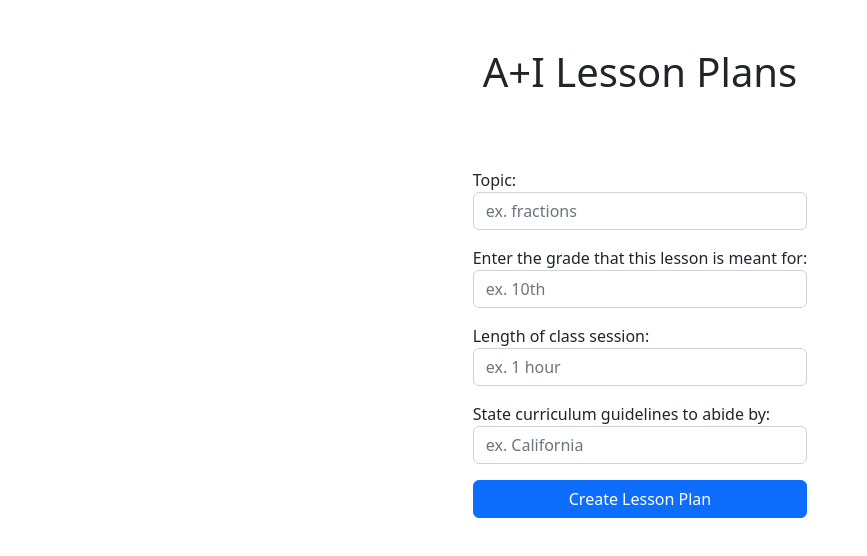
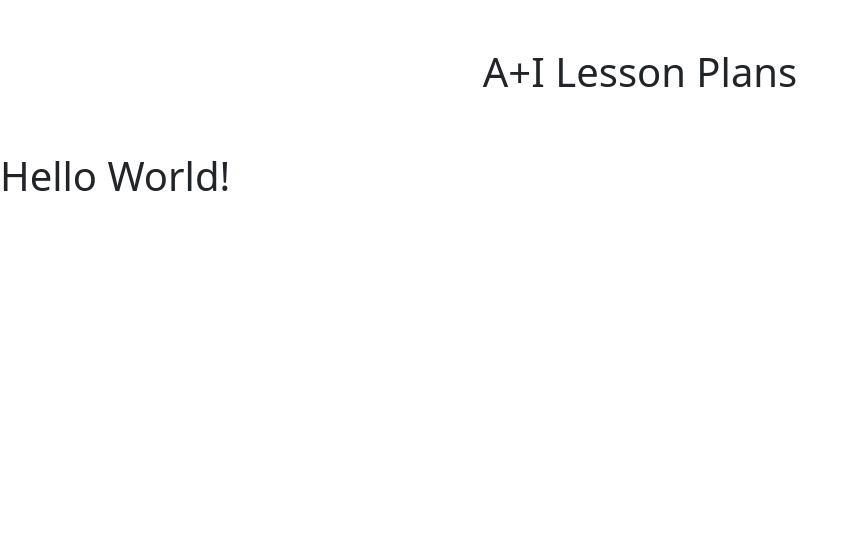
Before and after one commit to aronroyca/aiLessonPlans, a React (Create React App) app in the folder client/: page / in a window 1280 px wide. Shown: the top 556 px of the page, without its empty margins (0-867 px from the left). Built offline with nearby package versions, Linux system fonts and the light colour scheme.

Commit message:
added react Router and a homepage

```diff
--- a/client/package.json
+++ b/client/package.json
@@ -10,6 +10,7 @@
     "react": "^18.2.0",
     "react-bootstrap": "^2.7.2",
     "react-dom": "^18.2.0",
+    "react-router-dom": "^6.10.0",
     "react-scripts": "5.0.1",
     "web-vitals": "^2.1.4"
   },
--- a/client/src/App.jsx
+++ b/client/src/App.jsx
@@ -1,14 +1,20 @@
+import { BrowserRouter as Router, Routes, Route } from 'react-router-dom'
 import Header from './components/Header'
 import Searchform from './components/Searchform'
+import LandingPage from './components/LandingPage'
 import '../node_modules/bootstrap/dist/css/bootstrap.css'
 import './styles/lp.css'
 
 function App() {
   return (
-    <>
+    <Router>
       <Header />
-      <Searchform />
-    </>
+      <Routes>
+        <Route exact path='/' element={<LandingPage />}></Route>
+        <Route exact path='/generate' element={<Searchform />}></Route>
+      </Routes>
+
+    </Router>
 
   );
 }
--- /dev/null
+++ b/client/src/components/LandingPage.jsx
@@ -0,0 +1,9 @@
+import React from "react";
+
+function LandingPage() {
+    return (
+        <h1>Hello World!</h1>
+    )
+}
+
+export default LandingPage
```
Also changed, not shown: 1 other file (tests, documents, lock files or other folders).
